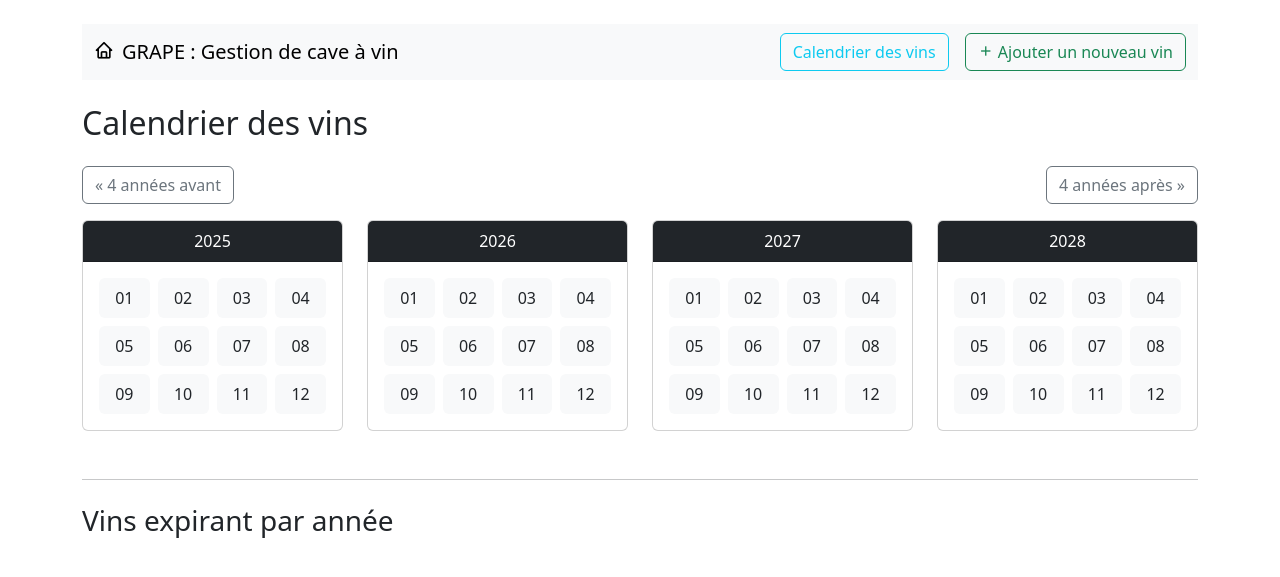
After one commit to Ratcraft/grape, a Flask app: page /calendar in a window 1280 px wide. The commit adds this page. Shown: the top 577 px of the page. Run offline with Flask 3, Linux system fonts and the light colour scheme; data comes from the database, SQL or seed files in the repository; data that the repository does not hold is empty.

Commit message:
wine calendar

```diff
--- a/grape/app.py
+++ b/grape/app.py
@@ -1,3 +1,5 @@
+from datetime import datetime
+
 from flask import Flask, render_template, request, redirect, url_for, flash
 from grape import config
 from grape.models.region import Region
@@ -171,7 +173,34 @@ def add_event(wine_id):
 
     return redirect(url_for('wine_detail', wine_id=wine_id))
 
+@app.route('/calendar')
+def wine_calendar():
+    current_year = request.args.get('year', datetime.now().year, type=int)
+    years = list(range(current_year, current_year + 4))  # 4 années par page
 
+    # Récupère tous les vins avec date d’expiration non nulle
+    all_wines = Wine.get_all_wines()
+    expiring_wines = [
+        wine for wine in all_wines if wine.expiration_date
+    ]
+
+    # Trie les vins par mois et année
+    expiring_by_year_month = {
+        year: {month: [] for month in range(1, 13)} for year in years
+    }
+    for wine in expiring_wines:
+        try:
+            exp_date = datetime.strptime(wine.expiration_date, "%Y-%m-%d")
+            if exp_date.year in expiring_by_year_month:
+                expiring_by_year_month[exp_date.year][exp_date.month].append(wine)
+        except:
+            pass
+
+    for year in expiring_by_year_month:
+        for month in expiring_by_year_month[year]:
+            expiring_by_year_month[year][month].sort(key=lambda w: w.expiration_date or "")
+
+    return render_template('wine_calendar.html', years=years, expiring_by_year_month=expiring_by_year_month, current_year=current_year)
 
 if __name__ == '__main__':
     app.run(debug=True)
--- a/grape/templates/layout.html
+++ b/grape/templates/layout.html
@@ -38,7 +38,8 @@
     <nav class="navbar navbar-expand-lg navbar-light bg-light mb-4">
         <div class="container-fluid">
             <a class="navbar-brand" href="{{ url_for('index') }}"><i class='bx bx-home me-2'></i>GRAPE : Gestion de cave à vin</a>
-            <div class="d-flex">
+            <div class="d-flex gap-3">
+                <a href="{{ url_for('wine_calendar') }}" class="btn btn-outline-info" >Calendrier des vins</a>
                 <a href="{{ url_for('add_wine') }}" class="btn btn-outline-success"> <i class='bx bx-plus'></i>
                     Ajouter un nouveau vin</a>
             </div>
--- /dev/null
+++ b/grape/templates/wine_calendar.html
@@ -0,0 +1,61 @@
+{% extends "layout.html" %}
+{% block content %}
+    <h2 class="mb-4">Calendrier des vins</h2>
+
+    <div class="d-flex justify-content-between mb-3">
+        <a href="{{ url_for('wine_calendar', year=current_year - 4) }}" class="btn btn-outline-secondary">&laquo; 4 années avant</a>
+        <a href="{{ url_for('wine_calendar', year=current_year + 4) }}" class="btn btn-outline-secondary">4 années après &raquo;</a>
+    </div>
+
+    <div class="row">
+        {% for year in years %}
+            <div class="col-md-6 col-lg-3 mb-4">
+                <div class="card h-100">
+                    <div class="card-header text-center bg-dark text-white">{{ year }}</div>
+                    <div class="card-body">
+                        <div class="row g-2">
+                            {% for month in range(1, 13) %}
+                                {% set wines = expiring_by_year_month[year][month] %}
+                                <div class="col-3">
+                                    <div class="p-2 text-center rounded {% if wines %}bg-danger text-white{% else %}bg-light{% endif %}">
+                                        {{ "{:02d}".format(month) }}
+                                    </div>
+                                </div>
+                            {% endfor %}
+                        </div>
+                    </div>
+                </div>
+            </div>
+        {% endfor %}
+    </div>
+
+    <hr class="my-4">
+    <h3>Vins expirant par année</h3>
+
+    {% for year in years %}
+        {% set vins_exp_year = [] %}
+        {% for month_wines in expiring_by_year_month[year].values() %}
+            {% for wine in month_wines %}
+                {% set _ = vins_exp_year.append(wine) %}
+            {% endfor %}
+        {% endfor %}
+
+        {% if vins_exp_year %}
+            <h4 class="mt-4">{{ year }}</h4>
+            <ul class="list-group mb-3">
+                {% for wine in vins_exp_year %}
+                    <li class="list-group-item d-flex justify-content-between align-items-center">
+                        <div>
+                            <strong>{{ wine.name }}</strong> ({{ wine.year }}) — {{ wine.type }}
+                            <br>
+                            <small class="text-muted">À consommer avant le {{ wine.expiration_date }}</small>
+                        </div>
+                        <a href="{{ url_for('wine_detail', wine_id=wine.id) }}" class="btn btn-sm btn-outline-primary">Détails</a>
+                    </li>
+                {% endfor %}
+            </ul>
+        {% endif %}
+    {% endfor %}
+
+
+{% endblock %}
```
